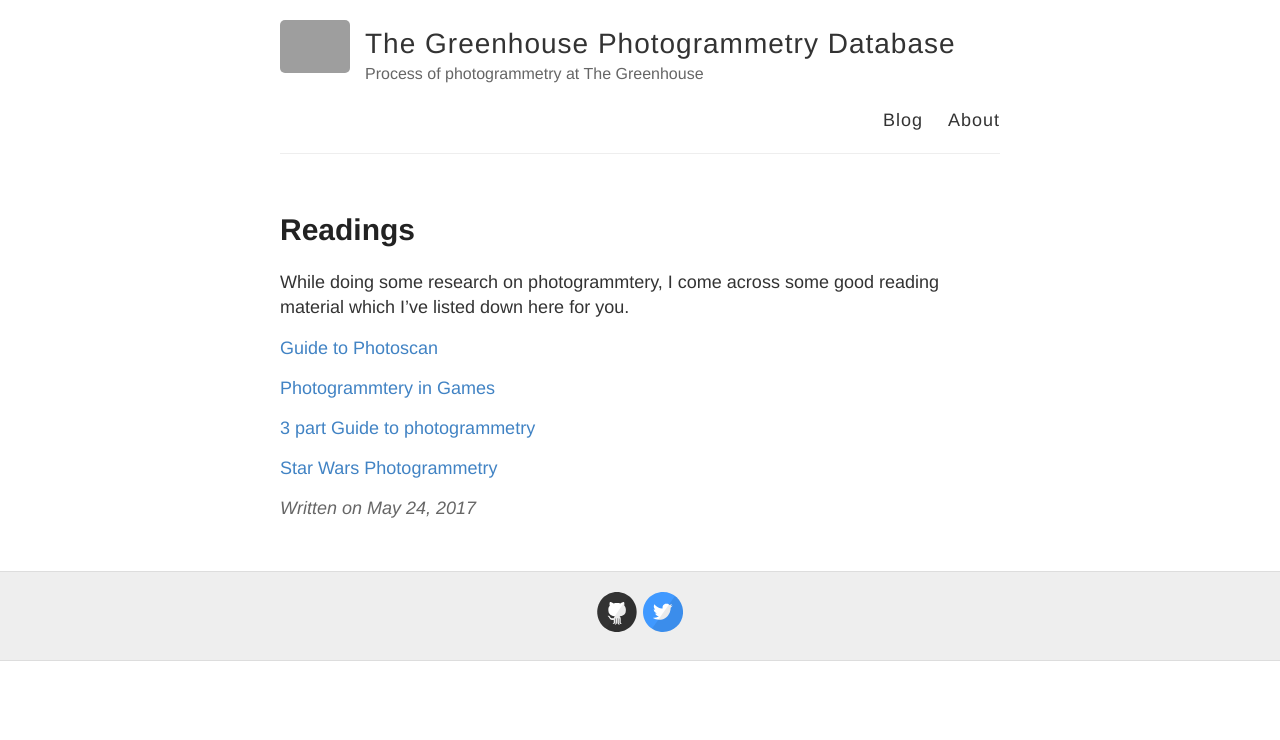
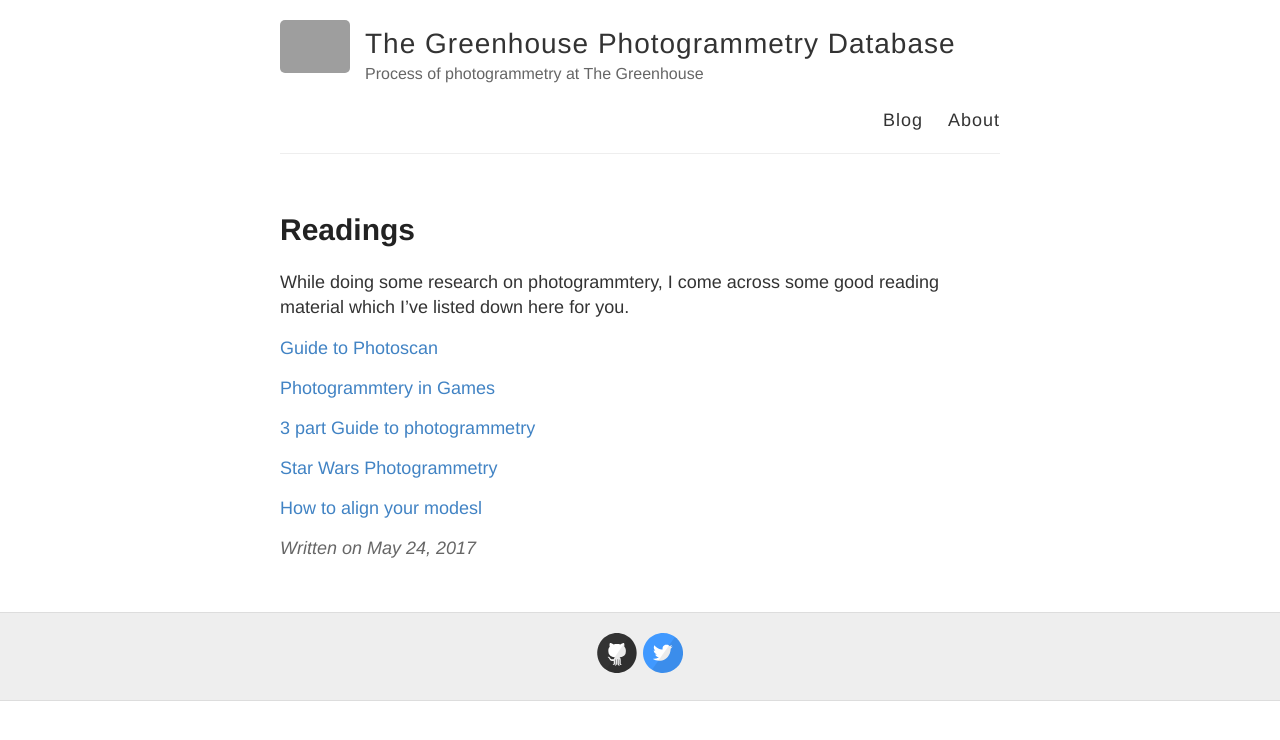
Before and after one commit to burnedsap/greenphoto, a Jekyll site: the page built from _posts/2017-5-24-Readings and Links.md, in a window 1280 px wide. Shown: the top 740 px of the page. Built offline with Jekyll 4.4.1, drawn with Linux system fonts in a browser that asks for light colours; grey boxes are pictures that could not be loaded.

Commit message:
new post

```diff
--- a/_posts/2017-5-24-Readings and Links.md
+++ b/_posts/2017-5-24-Readings and Links.md
@@ -15,3 +15,5 @@ While doing some research on photogrammtery, I come across some good reading mat
 
 
 [Star Wars Photogrammetry](http://starwars.ea.com/starwars/battlefront/news/how-we-used-photogrammetry "Star Wars Photogrammetry")
+
+[How to align your modesl](https://2torialblog.wordpress.com/2016/04/16/align-photoscan/ "Align Models")
```
